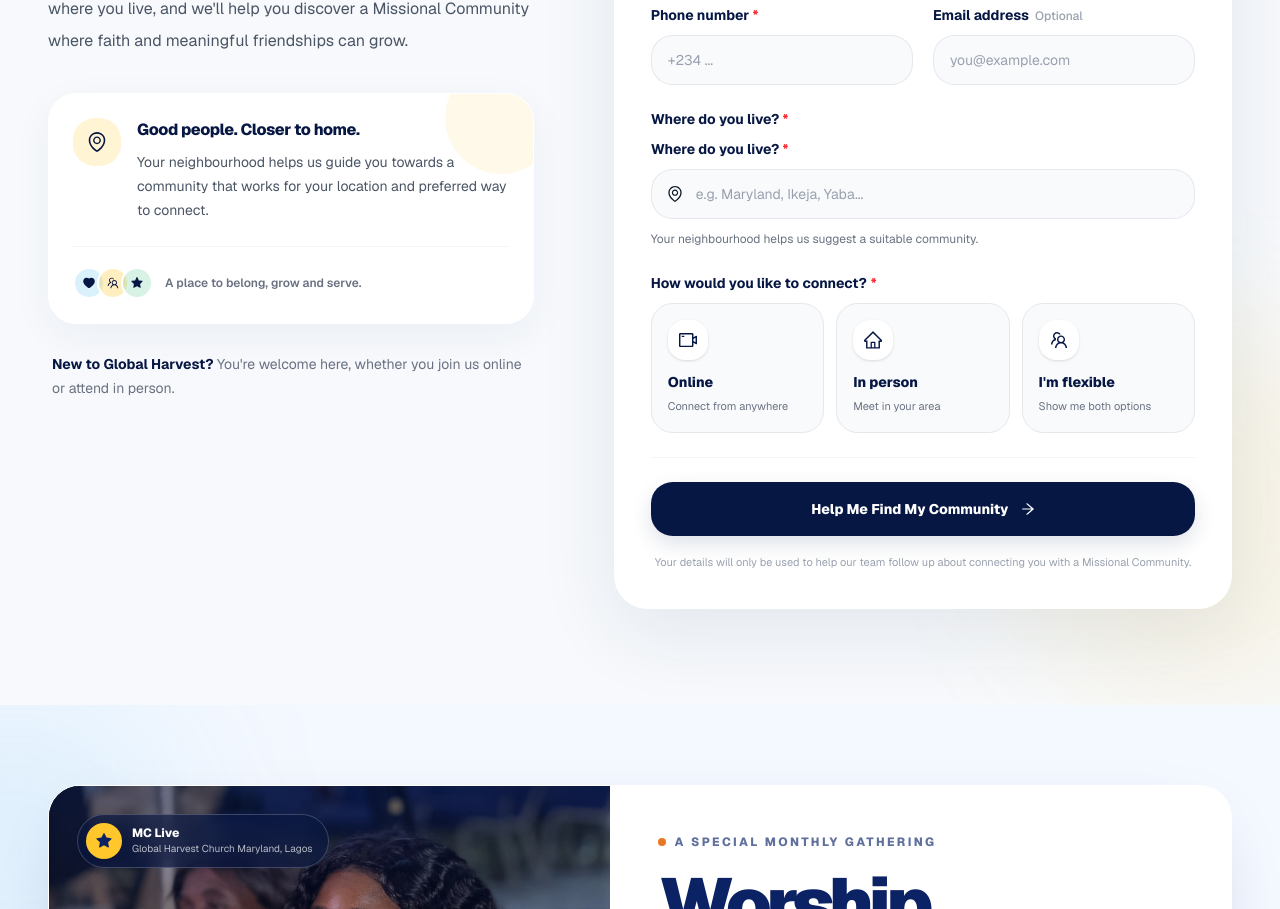
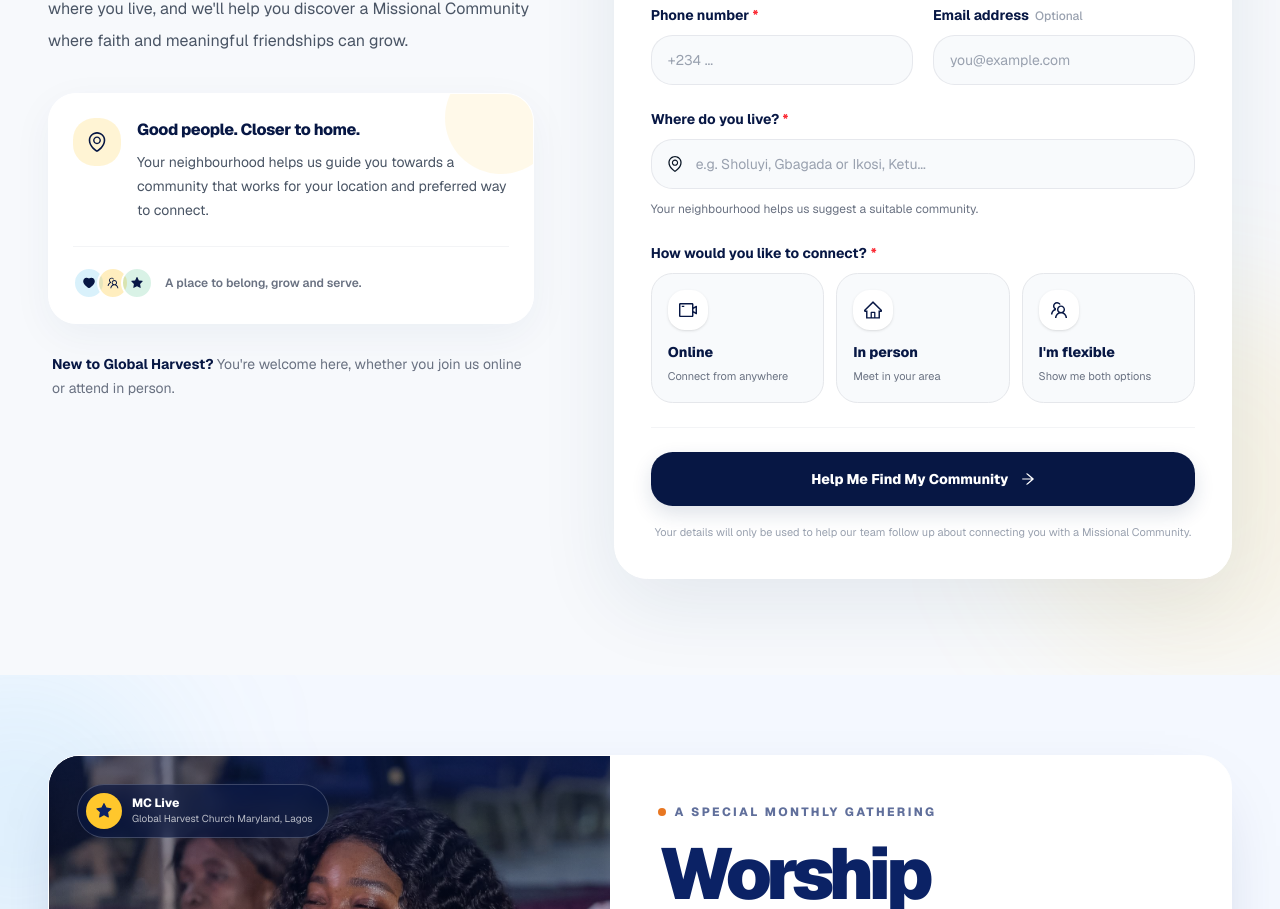
Before and after one commit to oduyemi/gharvestlagos, a Next.js app: page /mc-live in a window 1280 px wide. Shown: the part 3698-4607 px from the top of the page. Built offline with nearby package versions, Linux system fonts and the light colour scheme.

Commit message:
Updated mc form

```diff
--- a/components/mclive/Find.tsx
+++ b/components/mclive/Find.tsx
@@ -300,15 +300,6 @@ export const MCLiveFindYourCommunity = () => {
                 </div>
 
                 <div>
-                  <label
-                    htmlFor="mc-residential-area"
-                    className={labelClassName}
-                  >
-                    Where do you live?{" "}
-                    <span className="text-red-500">*</span>
-                  </label>
-
-                  <div>
                     <label
                         htmlFor="mc-residential-area"
                         className={labelClassName}
@@ -329,7 +320,7 @@ export const MCLiveFindYourCommunity = () => {
                         type="text"
                         autoComplete="address-level2"
                         required
-                        placeholder="e.g. Maryland, Ikeja, Yaba..."
+                        placeholder="e.g. Sholuyi, Gbagada or Ikosi, Ketu..."
                         className="w-full rounded-2xl border border-gray-200/90 bg-[#F8FAFC] py-3.5 pl-11 pr-4 text-sm text-brand-blue-dark outline-none transition duration-200 placeholder:text-gray-400 hover:border-gray-300 focus:border-brand-cyan focus:bg-white focus:ring-4 focus:ring-brand-cyan/10"
                         />
                     </div>
@@ -337,7 +328,6 @@ export const MCLiveFindYourCommunity = () => {
                     <p className="mt-2.5 text-xs leading-5 text-gray-500">
                         Your neighbourhood helps us suggest a suitable community.
                     </p>
-                    </div>
                 </div>
                 {/* Interactive attendance cards */}
                 <fieldset>
```
